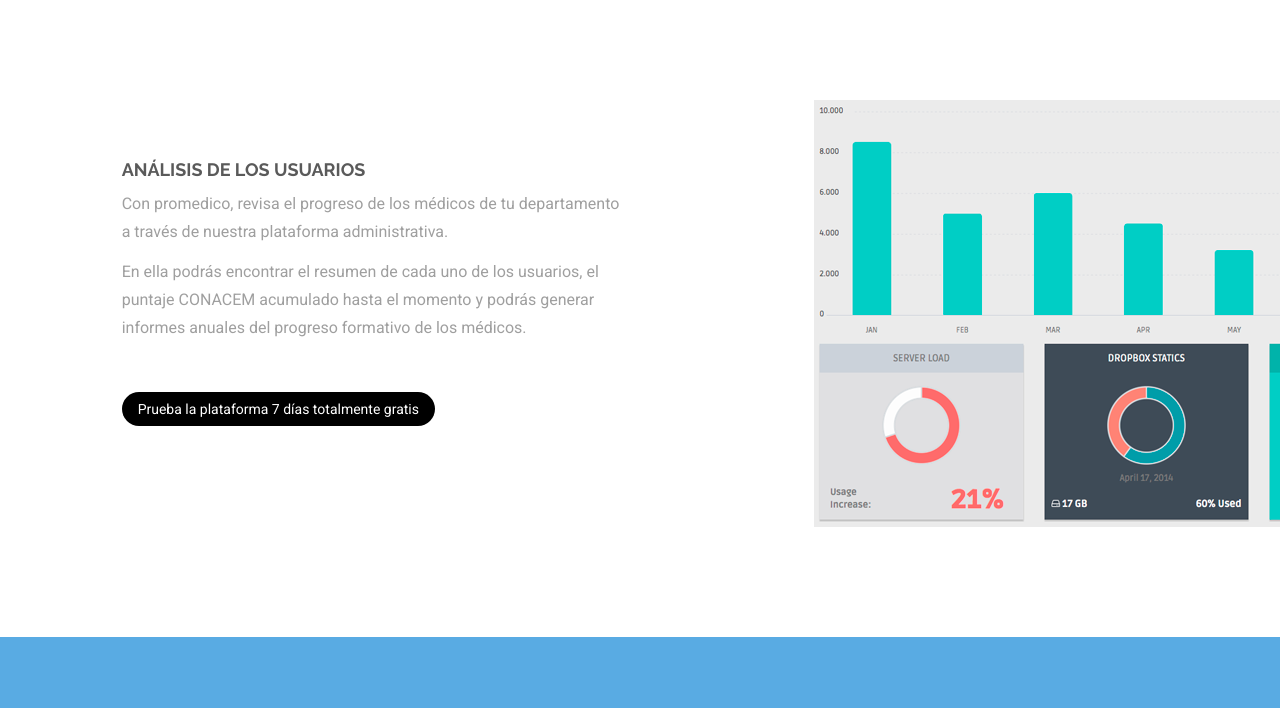
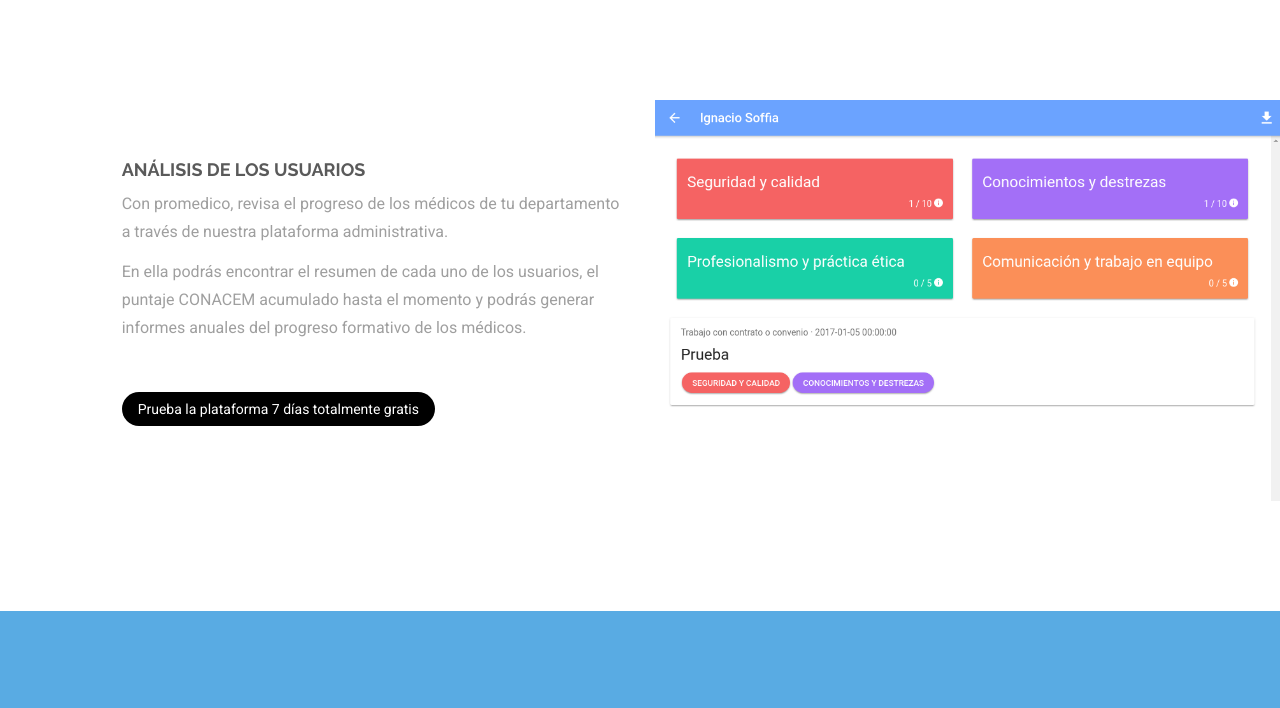
Before and after one commit to educa-labs/promedico-web, a plain HTML site: page index.html in a window 1280 px wide. Shown: the part 776-1484 px from the top of the page. Drawn offline with Linux system fonts and the light colour scheme.

Commit message:
Subir pantallazo detalle

```diff
--- a/index.html
+++ b/index.html
@@ -50,7 +50,7 @@
 				<p class="mt"><a href="#f"><button class="btn btn-black btn-theme">Prueba la plataforma 7 días totalmente gratis</button></a></p>
 			</div>
 			<div class="col-md-6 pull-right">
-				<img src="assets/img/shot01.png" class="img-responsive alignright" alt="">
+				<img src="assets/img/4.png" height="450" class="img-responsive alignright" alt="">
 			</div>
 		</div>
 	</div>
```
Also changed, not shown: assets/img/4.png (added).
